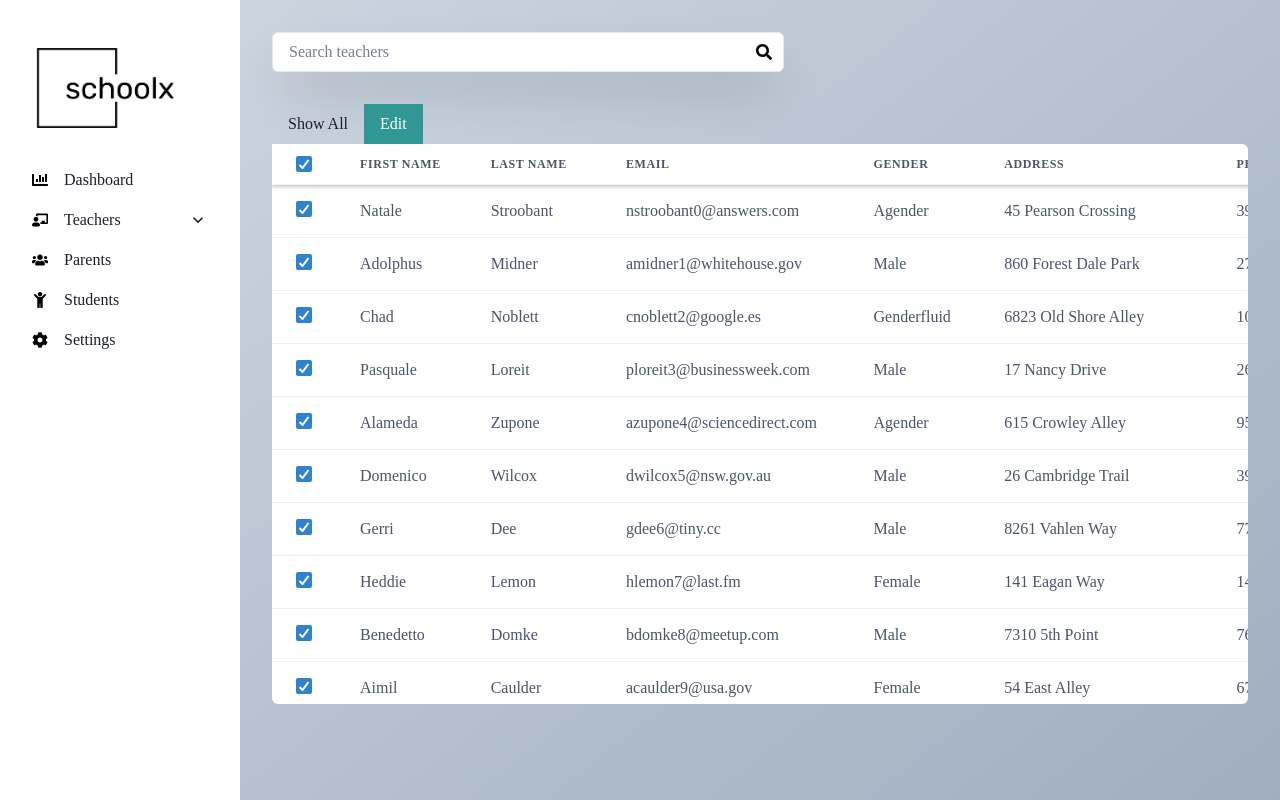
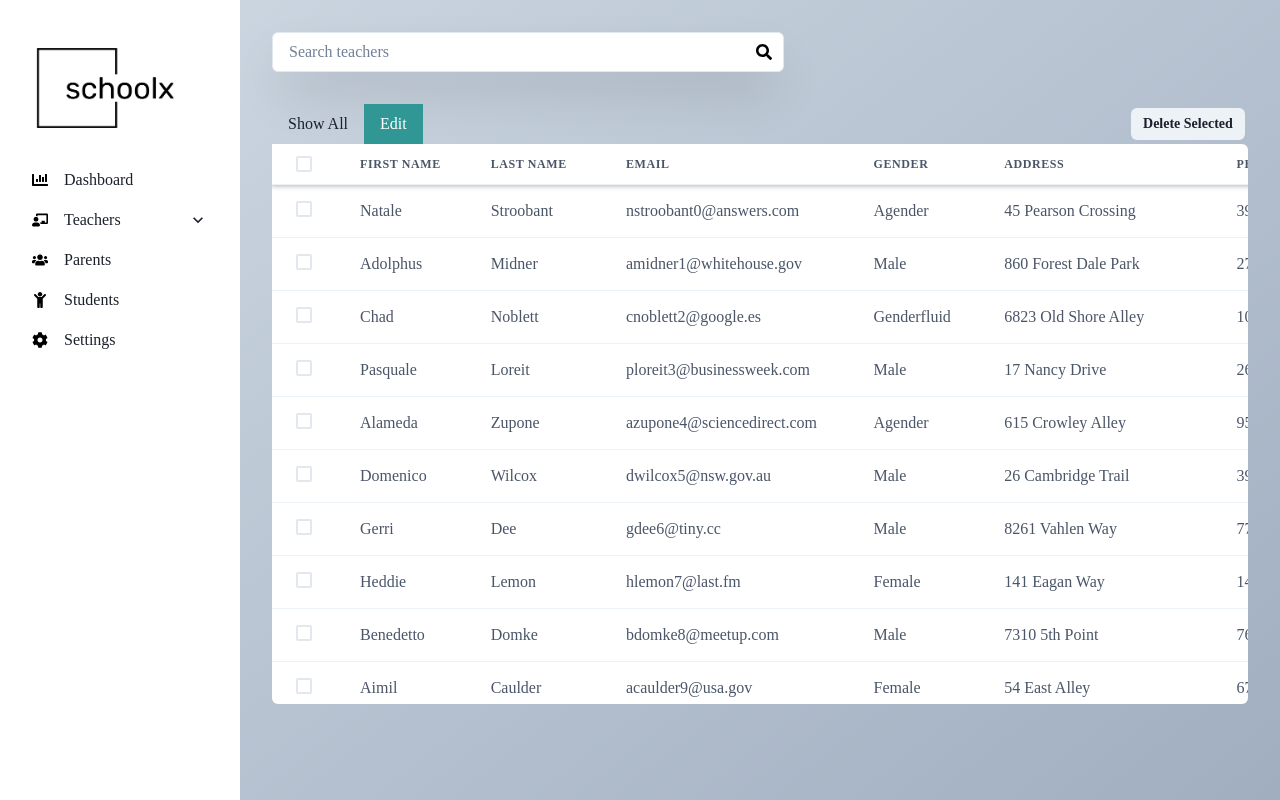
Before and after one commit to feeltrig/Schoolx, a Next.js app: page /teachers in a window 1280 px wide. Both pictures are taken after a click on the tab "Edit". Built offline with nearby package versions, Linux system fonts and the light colour scheme.

Commit message:
delete functionality in table

```diff
--- a/Funtions/dataFunctions.js
+++ b/Funtions/dataFunctions.js
@@ -9,12 +9,12 @@ export const clearStringState = (setstate) => {
   setstate("");
 };
 
-// clear search filter
-export const clearSearchFilter = (initialData, setstate) => {
+// intialize state
+export const initializeState = (initialData, setstate) => {
   setstate(initialData);
 };
 
-// clear search filter
+// filter strings in array
 export const excludeStringFieldsArray = (arrayData, excludeArray) => {
   return arrayData.filter(
     (item) =>
@@ -22,12 +22,12 @@ export const excludeStringFieldsArray = (arrayData, excludeArray) => {
   );
 };
 
-// lowerCase all string in array
+// lowerCase all strings in array
 export const lowerCaseArray = (arrayData) => {
   return arrayData.map((item) => item.toString().toLowerCase());
 };
 
-// array with length mentioned
+// array generator with length mentioned
 export const arrayFromLength = (length) => {
   return Array.from({length});
 };
@@ -40,3 +40,51 @@ export const toData64URLImage = (file, setstate) => {
   };
   reader.readAsDataURL(file);
 };
+
+// toggle state
+export const toggleState = (state, value) => {
+  state(value);
+};
+
+// toggle object state
+export const toggleObjectState = (state, fieldName, value) => {
+  state((obj) => ({...obj, [fieldName]: value}));
+};
+
+// ARRAY OF OBJECTS FUNCTIONS //
+
+// set single field in array for all
+export const setFieldValueAllArray = (state, fieldName, value) => {
+  state((arr) => arr.map((i) => ({...i, [fieldName]: value})));
+};
+
+// set value in single item in array
+export const setSingleItemInArrayByIndex = (state, fieldName, value, index) => {
+  state((arr) =>
+    arr.map((arrData, arrDataIndex) =>
+      arrDataIndex === index ? {...arrData, [fieldName]: value} : arrData
+    )
+  );
+};
+export const setSingleItemInArrayByField = (
+  state,
+  fieldName,
+  value,
+  checkfield,
+  checkfieldvalue
+) => {
+  state((arr) =>
+    arr.map((arrData) =>
+      arrData[checkfield] === checkfieldvalue
+        ? {...arrData, [fieldName]: value}
+        : arrData
+    )
+  );
+};
+
+// get all items from array with condition
+export const getAllItemsWithConditionArray = (arr, fieldName, isEqualsTo) => {
+  return arr.filter((arrItem) => {
+    return arrItem[fieldName] === isEqualsTo;
+  });
+};
--- a/components/CustomTable/CustomTable.jsx
+++ b/components/CustomTable/CustomTable.jsx
@@ -1,8 +1,8 @@
 import {
   Box,
+  Button,
   Checkbox,
-  Skeleton,
-  Stack,
+  HStack,
   Tab,
   Table,
   TableContainer,
@@ -14,7 +14,6 @@ import {
   Thead,
   Tr,
 } from "@chakra-ui/react";
-import {arrayFromLength} from "../../Funtions/dataFunctions";
 import CustomNoData from "../CustomNoData/CustomNoData";
 import CustomTableSkeleton from "./CustomTableSkeleton";
 
@@ -29,6 +28,9 @@ export default function CustomTable(props) {
     isLoading,
     isEditing,
     handleTabToggle,
+    checkboxOnChange,
+    checkAllFields,
+    handleDeleteSelected,
   } = props;
 
   const skeletonLines = 6;
@@ -36,12 +38,32 @@ export default function CustomTable(props) {
   return (
     <>
       <Box my={"2rem"}>
+        <HStack justify={"space-between"}>
           <Tabs onChange={handleTabToggle} isManual variant="unstyled">
             <TabList>
-            <Tab _selected={{color: "white", bg: "teal.500"}}>Show All</Tab>
-            <Tab _selected={{color: "white", bg: "teal.500"}}>Edit</Tab>
+              <Tab
+                isDisabled={data && data.length < 1}
+                _selected={{color: "white", bg: "teal.500"}}
+              >
+                Show All
+              </Tab>
+              <Tab
+                isDisabled={data && data.length < 1}
+                _selected={{color: "white", bg: "teal.500"}}
+              >
+                Edit
+              </Tab>
             </TabList>
           </Tabs>
+          <Button
+            disabled={data && data.length < 1}
+            onClick={handleDeleteSelected}
+            size={"sm"}
+            m={"0.2rem"}
+          >
+            Delete Selected
+          </Button>
+        </HStack>
         <TableContainer
           overflowY={
             (data && data.length < 1) || isLoading ? "hidden" : "scroll"
@@ -68,12 +90,12 @@ export default function CustomTable(props) {
             },
           }}
         >
-
           {/* loading state */}
           {isLoading ? (
             <CustomTableSkeleton skeletonLines={skeletonLines} />
           ) : (
-
+            data &&
+            data.length > 0 && (
               <Table variant="simple">
                 <Thead>
                   <Tr
@@ -86,7 +108,11 @@ export default function CustomTable(props) {
                   >
                     {isEditing && (
                       <Th>
-                      <Checkbox defaultChecked></Checkbox>
+                        <Checkbox
+                          onChange={(e) => {
+                            checkAllFields(e);
+                          }}
+                        ></Checkbox>
                       </Th>
                     )}
                     {headers.map((header, headerIndex) => (
@@ -104,11 +130,17 @@ export default function CustomTable(props) {
                           color: "gray.800",
                           cursor: "pointer",
                         }}
-                      onClick={() => onClick && onClick(teacher)}
+                        onClick={() =>
+                          !isEditing && onClick && onClick(teacher)
+                        }
                       >
                         {isEditing && (
                           <Td>
-                          <Checkbox defaultChecked></Checkbox>
+                            <Checkbox
+                              value={teacher}
+                              isChecked={teacher.isChecked}
+                              onChange={(e) => checkboxOnChange(teacher, e)}
+                            ></Checkbox>
                           </Td>
                         )}
                         {headers.map((header, headerIndex) => (
@@ -135,6 +167,7 @@ export default function CustomTable(props) {
                     ))}
                 </Tbody>
               </Table>
+            )
           )}
         </TableContainer>
 
--- a/pages/teachers.jsx
+++ b/pages/teachers.jsx
@@ -1,13 +1,18 @@
-import {Container, Divider} from "@chakra-ui/react";
+import {Container} from "@chakra-ui/react";
 import CustomTable from "../components/CustomTable/CustomTable";
 import SearchBar from "../components/parents/SearchBar";
 import Router from "next/router";
 import fakeDb from "../fakeDb/students.json";
 import {useEffect, useState} from "react";
 import {
-  clearSearchFilter,
+  initializeState,
   clearStringState,
   excludeStringFieldsArray,
+  toggleObjectState,
+  toggleState,
+  setFieldValueAllArray,
+  setSingleItemInArrayByField,
+  getAllItemsWithConditionArray,
 } from "../Funtions/dataFunctions";
 import {gotoPageWithData} from "../Funtions/routingFunctions";
 
@@ -21,46 +26,72 @@ export default function Teachers() {
 
   // teacher state
   // search state
-  // loading state
+  // editing state
   const [teachers, setteachers] = useState([]);
   const [searchText, setSearchText] = useState("");
-  const [isLoading, setIsLoading] = useState(false);
-  const [isEditing, setisEditing] = useState(false);
+  const [teacherState, setteacherState] = useState({
+    teachers: [],
+    searchText: "",
+    isLoading: false,
+    isEditing: false,
+  });
 
-  // handle activate editing
-  const toggleEditOn = (state) => {
-    setisEditing((p) => state);
+  // handle editing toggle
+  const handleTabToggle = (e) => {
+    e === 1
+      ? toggleObjectState(setteacherState, "isEditing", true)
+      : toggleObjectState(setteacherState, "isEditing", false);
   };
 
-  const handleTabToggle = (e) => {
-    e === 1 ? toggleEditOn(true) : toggleEditOn(false);
+  // handle single checkbox change
+  const singleCheckboxOnChange = (data, e) => {
+    setSingleItemInArrayByField(
+      setteachers,
+      "isChecked",
+      e.target.checked,
+      "id",
+      data.id
+    );
+  };
+
+  // select all teachers
+  const checkAllFields = (e) => {
+    setFieldValueAllArray(setteachers, "isChecked", e.target.checked);
+  };
+
+  // delete selected teachers
+  const handleDeleteSelected = () => {
+    console.log(getAllItemsWithConditionArray(teachers, "isChecked", false));
+    setteachers((prev) =>
+      getAllItemsWithConditionArray(prev, "isChecked", false)
+    );
   };
 
   // get teachers from api
   useEffect(() => {
-    setIsLoading(true);
+    setteacherState((obj) => ({...obj, isLoading: true}));
     setTimeout(() => {
-      setteachers(fakeDb);
-      setIsLoading(false);
+      setteachers(fakeDb.map((i) => ({...i, isChecked: false})));
+      setteacherState((obj) => ({...obj, isLoading: false}));
     }, 5000);
   }, []);
 
   // goto teachers detail page
   const openTeacherDetails = (data) => {
-    // Router.push({
-    //   pathname: "/teacherDetails",
-    //   query: data,
-    // });
     gotoPageWithData(Router, "/teacherDetails", data);
   };
 
   // search teachers on search text change
   useEffect(() => {
-    if (!isLoading) {
+    if (!teacherState.isLoading) {
       if (searchText !== "") {
-        searchTeacher(searchText, setteachers, fakeDb);
+        searchTeacher(
+          searchText,
+          setteachers,
+          fakeDb.map((i) => ({...i, isChecked: false}))
+        );
       } else {
-        clearSearchFilter(fakeDb, setteachers);
+        initializeState(fakeDb, setteachers);
       }
     }
   }, [searchText]);
@@ -85,7 +116,7 @@ export default function Teachers() {
         clearvalue={() => clearStringState(setSearchText)}
         inputStyles={{boxShadow: "0 0 20px 2px rgba(0,0,0,0.1)"}}
         placeholder={"Search teachers"}
-        disabled={isLoading}
+        disabled={teacherState.isLoading}
       />
       <CustomTable
         headers={headers}
@@ -94,9 +125,12 @@ export default function Teachers() {
         textColor={"white"}
         noDataHeight={"20rem"}
         customTableStyles={{boxShadow: "0 0 20px 2px rgba(0,0,0,0.1)"}}
-        isLoading={isLoading}
-        isEditing={isEditing}
+        isLoading={teacherState.isLoading}
+        isEditing={teacherState.isEditing}
         handleTabToggle={handleTabToggle}
+        checkboxOnChange={singleCheckboxOnChange}
+        checkAllFields={checkAllFields}
+        handleDeleteSelected={handleDeleteSelected}
       />
     </Container>
   );
```
Lines whose indentation alone changed are shown as unchanged.
